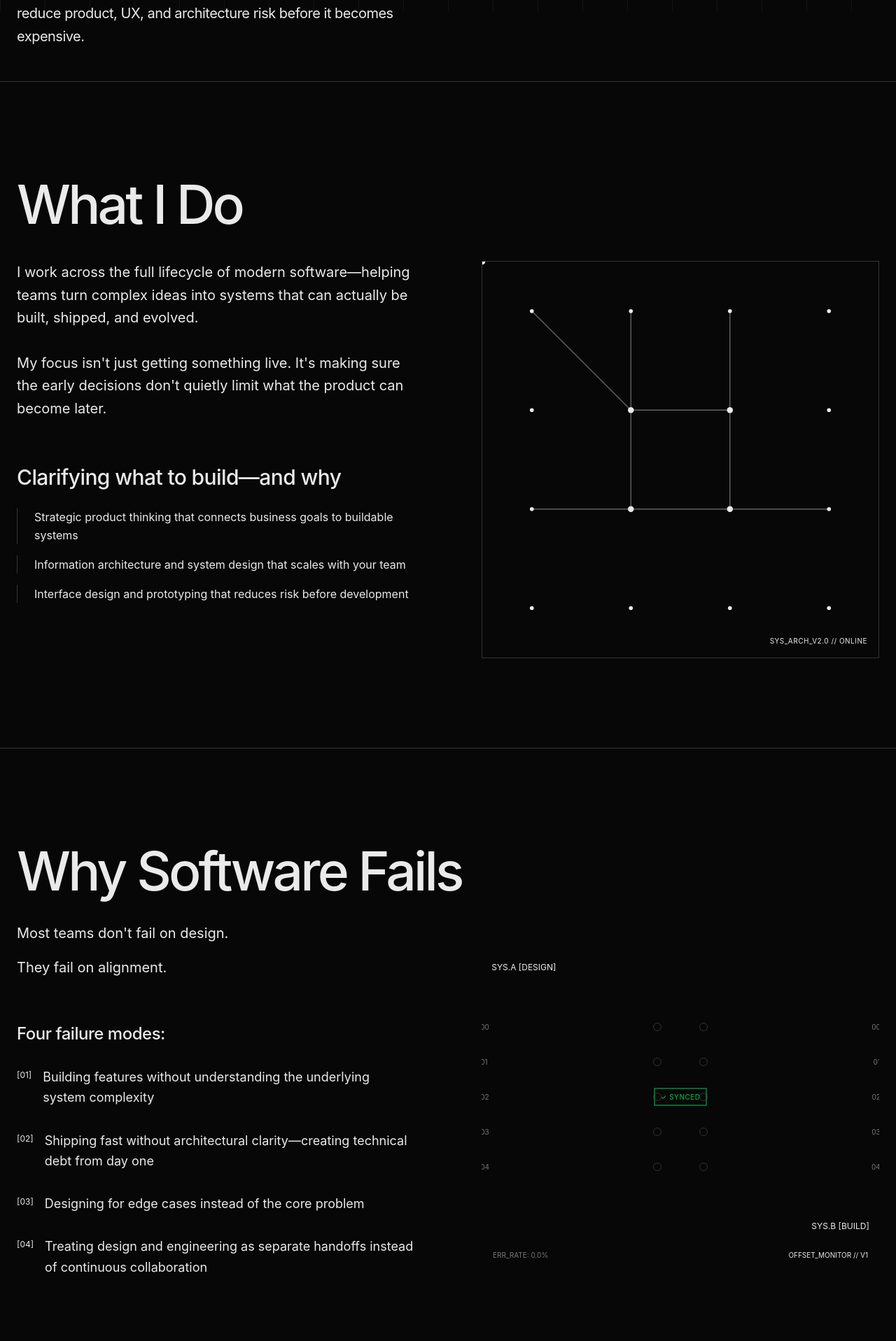
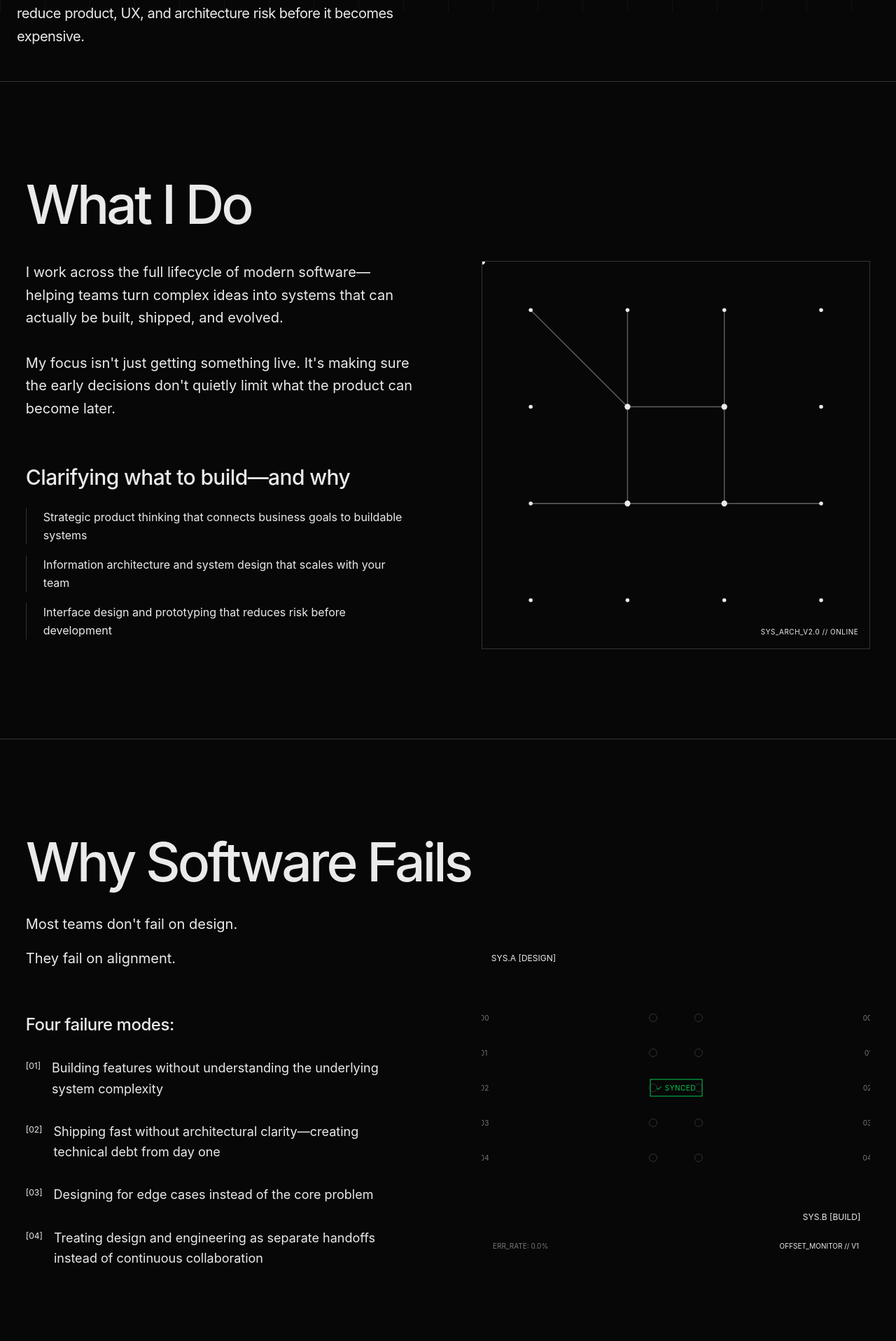
Before and after one commit to rhasaunWB/proj-rhasaun-v3, a React (Vite) app: page / in a window 1280 px wide. Shown: the part 783-2700 px from the top of the page at 70% size. Built offline with nearby package versions, Linux system fonts and the light colour scheme.

Commit message:
style: Align all section margins to match Hero layout

```diff
--- a/src/app/components/Contact.tsx
+++ b/src/app/components/Contact.tsx
@@ -1,7 +1,7 @@
 export function Contact() {
   return (
     <section id="contact" className="sticky top-0 z-10 min-h-screen bg-background border-b border-border/50">
-      <div className="max-w-7xl mx-auto px-6 py-20 md:py-32">
+      <div className="max-w-[98vw] mx-auto px-4 md:px-6 py-20 md:py-32">
         <div className="grid md:grid-cols-2 gap-12">
           <div>
             <h2 className="mb-6 text-[clamp(2.5rem,6vw,8rem)] font-medium tracking-tighter leading-tight">Get in Touch</h2>
--- a/src/app/components/HowIWork.tsx
+++ b/src/app/components/HowIWork.tsx
@@ -24,7 +24,7 @@ export function HowIWork() {
 
   return (
     <section id="how" className="sticky top-0 z-10 min-h-screen bg-background border-b border-border/50">
-      <div className="max-w-7xl mx-auto px-6 py-12 md:py-20">
+      <div className="max-w-[98vw] mx-auto px-4 md:px-6 py-12 md:py-20">
         <h2 className="mb-6 text-[clamp(2.5rem,6vw,8rem)] font-medium tracking-tighter leading-tight">How I Work</h2>
 
         <p className="mb-16 text-lg md:text-xl text-muted-foreground max-w-3xl leading-relaxed">
--- a/src/app/components/SelectedWork.tsx
+++ b/src/app/components/SelectedWork.tsx
@@ -22,7 +22,7 @@ export function SelectedWork() {
 
   return (
     <section id="work" className="sticky top-0 z-10 min-h-screen bg-background border-b border-border/50 flex flex-col justify-center">
-      <div className="max-w-[95vw] mx-auto px-4 md:px-6 py-12 md:py-20 w-full">
+      <div className="max-w-[98vw] mx-auto px-4 md:px-6 py-12 md:py-20 w-full">
         <div className="flex flex-col md:flex-row justify-between items-end mb-12 gap-6">
           <div>
             <h2 className="mb-4 text-[clamp(2.5rem,6vw,8rem)] font-medium tracking-tighter leading-tight">Selected Work</h2>
--- a/src/app/components/WhatIDo.tsx
+++ b/src/app/components/WhatIDo.tsx
@@ -3,7 +3,7 @@ import { SystemArchitecture } from "./animations/SystemArchitecture";
 export function WhatIDo() {
   return (
     <section id="what-i-do" className="sticky top-0 z-10 min-h-screen bg-background border-b border-border/50">
-      <div className="max-w-7xl mx-auto px-6 py-20 md:py-32">
+      <div className="max-w-[98vw] mx-auto px-4 md:px-6 py-20 md:py-32">
         <h2 className="mb-8 text-[clamp(2.5rem,6vw,8rem)] font-medium tracking-tighter leading-tight">What I Do</h2>
 
         <div className="grid md:grid-cols-2 gap-12 lg:gap-24">
--- a/src/app/components/WhySoftwareFails.tsx
+++ b/src/app/components/WhySoftwareFails.tsx
@@ -10,7 +10,7 @@ export function WhySoftwareFails() {
 
   return (
     <section className="sticky top-0 z-10 min-h-screen bg-background border-b border-border/50">
-      <div className="max-w-7xl mx-auto px-6 py-20 md:py-32">
+      <div className="max-w-[98vw] mx-auto px-4 md:px-6 py-20 md:py-32">
         <h2 className="mb-6 text-[clamp(2.5rem,6vw,8rem)] font-medium tracking-tighter leading-tight">Why Software Fails</h2>
 
         <div className="grid md:grid-cols-2 gap-12 lg:gap-24">
```
